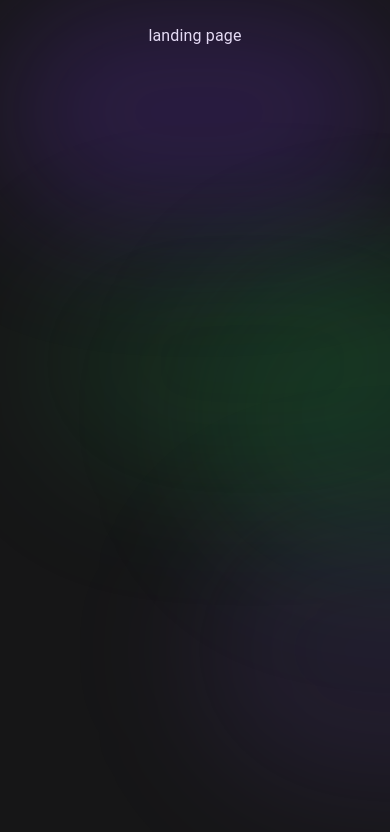
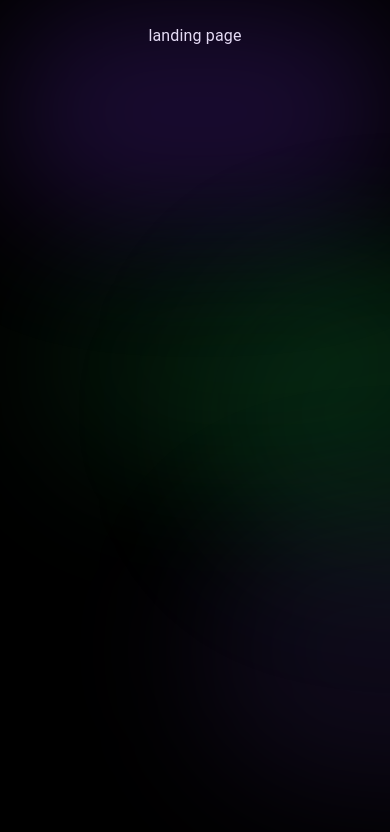
Before and after one commit to Ivanricee/realtime-evidence-tracker, a Next.js app: page / in a window 390 px wide. Shown: the top 832 px of the page. Built offline with nearby package versions, Linux system fonts and the light colour scheme.

Commit message:
feat: add custom breakpoints

```diff
--- a/app/theme/themes.ts
+++ b/app/theme/themes.ts
@@ -13,10 +13,19 @@ const globalTheme = createTheme({
   palette: {},
 }) //as ExtendedTheme
 export const darkTheme = createTheme({
+  breakpoints: {
+    values: {
+      xs: 0,
+      sm: 640,
+      md: 768,
+      lg: 1024,
+      xl: 1280,
+    },
+  },
   palette: {
     mode: 'dark',
     background: {
-      default: '#161617',
+      default: '#000',
       paper: '#1E2123',
     },
     text: {
```
